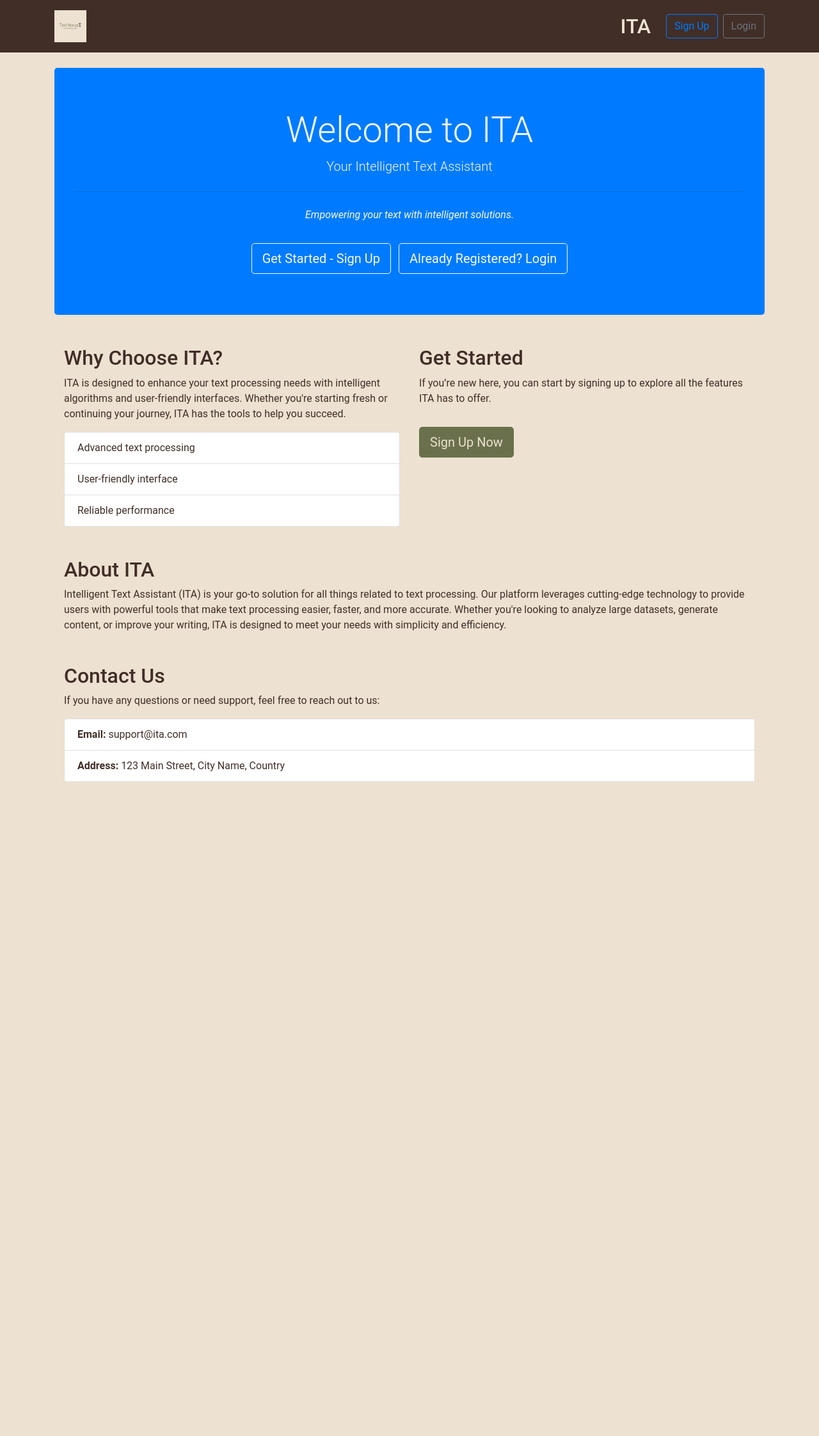
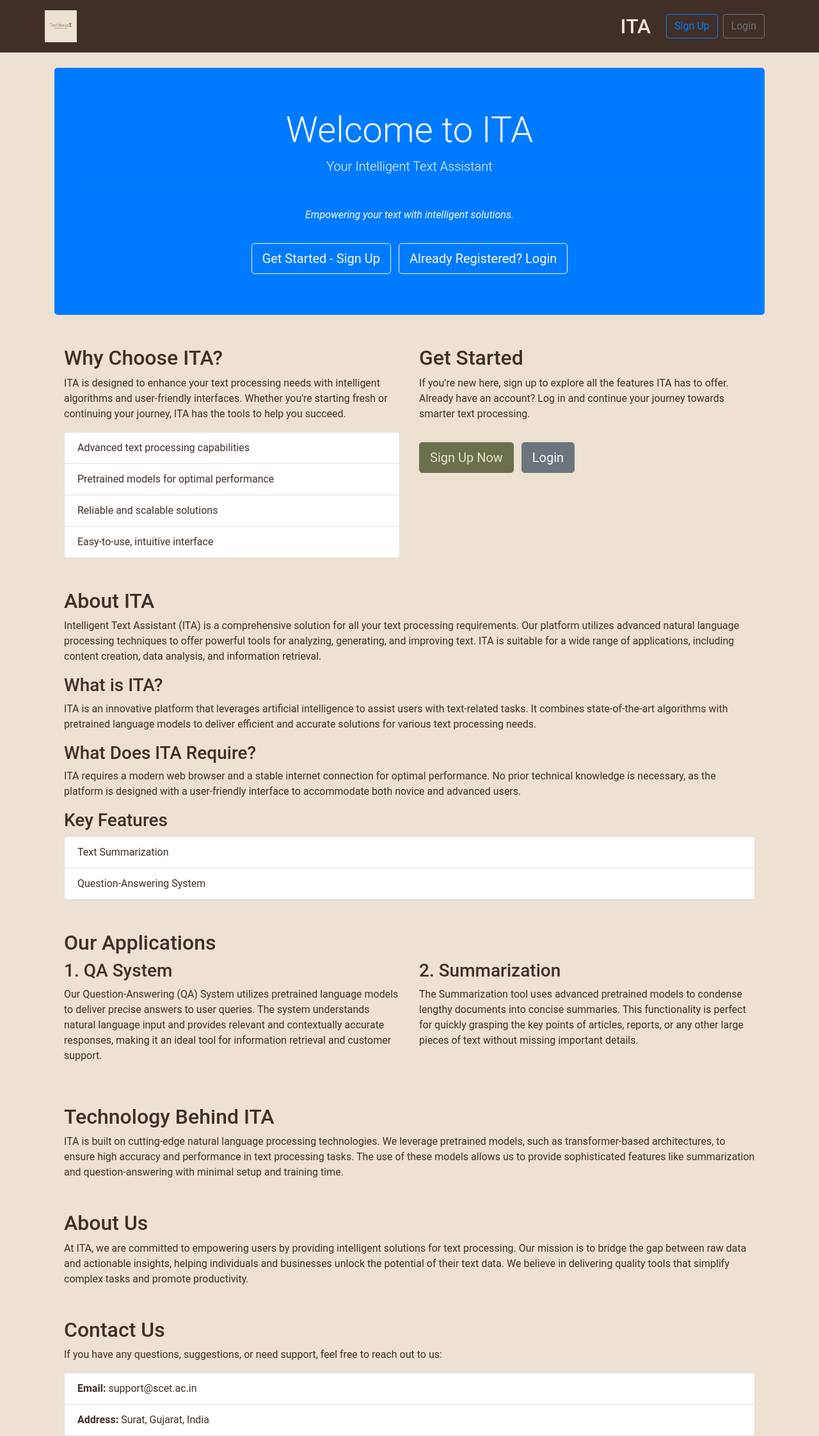
Before and after one commit to Prayesh13/Intelligent-Text-Assistant, a Flask app: page / in a window 1280 px wide. Shown: the whole page at 64% size. Before the commit the page ends 1222 px from the top, so only its background shows below. Run offline with Flask 3, Linux system fonts and the light colour scheme; some libraries are stand-ins or nearby versions.

Commit message:
some minor changes

```diff
--- a/Flask-code/templates/home.html
+++ b/Flask-code/templates/home.html
@@ -16,30 +16,68 @@
             <h2>Why Choose ITA?</h2>
             <p>ITA is designed to enhance your text processing needs with intelligent algorithms and user-friendly interfaces. Whether you're starting fresh or continuing your journey, ITA has the tools to help you succeed.</p>
             <ul class="list-group">
-                <li class="list-group-item"><i class="fas fa-check-circle text-primary"></i> Advanced text processing</li>
-                <li class="list-group-item"><i class="fas fa-check-circle text-primary"></i> User-friendly interface</li>
-                <li class="list-group-item"><i class="fas fa-check-circle text-primary"></i> Reliable performance</li>
+                <li class="list-group-item"><i class="fas fa-check-circle text-primary"></i> Advanced text processing capabilities</li>
+                <li class="list-group-item"><i class="fas fa-check-circle text-primary"></i> Pretrained models for optimal performance</li>
+                <li class="list-group-item"><i class="fas fa-check-circle text-primary"></i> Reliable and scalable solutions</li>
+                <li class="list-group-item"><i class="fas fa-check-circle text-primary"></i> Easy-to-use, intuitive interface</li>
             </ul>
         </div>
         <div class="col-md-6">
             <h2>Get Started</h2>
-            <p>If you’re new here, you can start by signing up to explore all the features ITA has to offer.</p>
+            <p>If you’re new here, sign up to explore all the features ITA has to offer. Already have an account? Log in and continue your journey towards smarter text processing.</p>
             <a href="{{ url_for('signup') }}" class="btn btn-primary btn-lg mt-3">Sign Up Now</a>
+            <a href="{{ url_for('login') }}" class="btn btn-secondary btn-lg mt-3 ml-2">Login</a>
         </div>
     </div>
 </div>
 
 <div class="container mt-5">
     <h2>About ITA</h2>
-    <p>Intelligent Text Assistant (ITA) is your go-to solution for all things related to text processing. Our platform leverages cutting-edge technology to provide users with powerful tools that make text processing easier, faster, and more accurate. Whether you're looking to analyze large datasets, generate content, or improve your writing, ITA is designed to meet your needs with simplicity and efficiency.</p>
+    <p>Intelligent Text Assistant (ITA) is a comprehensive solution for all your text processing requirements. Our platform utilizes advanced natural language processing techniques to offer powerful tools for analyzing, generating, and improving text. ITA is suitable for a wide range of applications, including content creation, data analysis, and information retrieval.</p>
+
+    <h3>What is ITA?</h3>
+    <p>ITA is an innovative platform that leverages artificial intelligence to assist users with text-related tasks. It combines state-of-the-art algorithms with pretrained language models to deliver efficient and accurate solutions for various text processing needs.</p>
+
+    <h3>What Does ITA Require?</h3>
+    <p>ITA requires a modern web browser and a stable internet connection for optimal performance. No prior technical knowledge is necessary, as the platform is designed with a user-friendly interface to accommodate both novice and advanced users.</p>
+
+    <h3>Key Features</h3>
+    <ul class="list-group">
+        <li class="list-group-item"><i class="fas fa-check-circle text-primary"></i> Text Summarization</li>
+        <li class="list-group-item"><i class="fas fa-check-circle text-primary"></i> Question-Answering System</li>
+    </ul>
+</div>
+
+<div class="container mt-5">
+    <h2>Our Applications</h2>
+    <div class="row">
+        <div class="col-md-6">
+            <h3>1. QA System</h3>
+            <p>Our Question-Answering (QA) System utilizes pretrained language models to deliver precise answers to user queries. The system understands natural language input and provides relevant and contextually accurate responses, making it an ideal tool for information retrieval and customer support.</p>
+        </div>
+        <div class="col-md-6">
+            <h3>2. Summarization</h3>
+            <p>The Summarization tool uses advanced pretrained models to condense lengthy documents into concise summaries. This functionality is perfect for quickly grasping the key points of articles, reports, or any other large pieces of text without missing important details.</p>
+        </div>
+    </div>
+</div>
+
+<div class="container mt-5">
+    <h2>Technology Behind ITA</h2>
+    <p>ITA is built on cutting-edge natural language processing technologies. We leverage pretrained models, such as transformer-based architectures, to ensure high accuracy and performance in text processing tasks. The use of these models allows us to provide sophisticated features like summarization and question-answering with minimal setup and training time.</p>
+</div>
+
+<div class="container mt-5">
+    <h2>About Us</h2>
+    <p>At ITA, we are committed to empowering users by providing intelligent solutions for text processing. Our mission is to bridge the gap between raw data and actionable insights, helping individuals and businesses unlock the potential of their text data. We believe in delivering quality tools that simplify complex tasks and promote productivity.</p>
 </div>
 
 <div class="container mt-5">
     <h2>Contact Us</h2>
-    <p>If you have any questions or need support, feel free to reach out to us:</p>
+    <p>If you have any questions, suggestions, or need support, feel free to reach out to us:</p>
     <ul class="list-group">
-        <li class="list-group-item"><strong>Email:</strong> support@ita.com</li>
-        <li class="list-group-item"><strong>Address:</strong> 123 Main Street, City Name, Country</li>
+        <li class="list-group-item"><strong>Email:</strong> support@scet.ac.in</li>
+        <li class="list-group-item"><strong>Address:</strong> Surat, Gujarat, India</li>
     </ul>
 </div>
 {% endblock content %}
--- a/Flask-code/templates/layout.html
+++ b/Flask-code/templates/layout.html
@@ -18,7 +18,7 @@
     <header class="py-3" style="background-color: #412E27;">
         <div class="container d-flex justify-content-between align-items-center">
             <div>
-                <img src="{{ url_for('static', filename='logo.png') }}" alt="Company Logo" height="50">
+                <img class="row" src="{{ url_for('static', filename='logo.png') }}" alt="Company Logo" height="50">
             </div>
             <div class="d-flex align-items-center">
                 <h2 class="mb-0 mr-4">ITA</h2>
```
Also changed, not shown: Flask-code/templates/select_option.html (+27 -7 lines).
